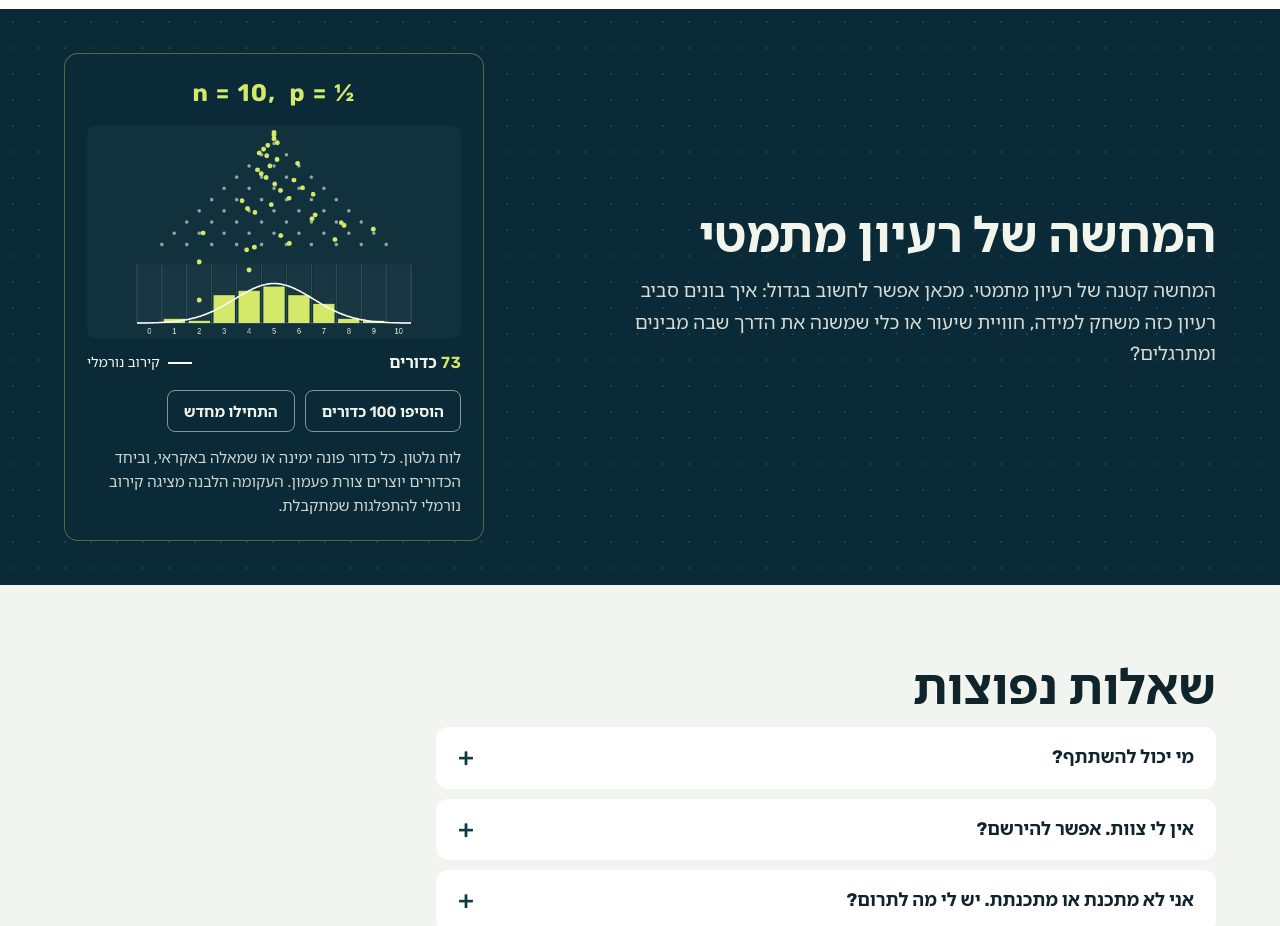
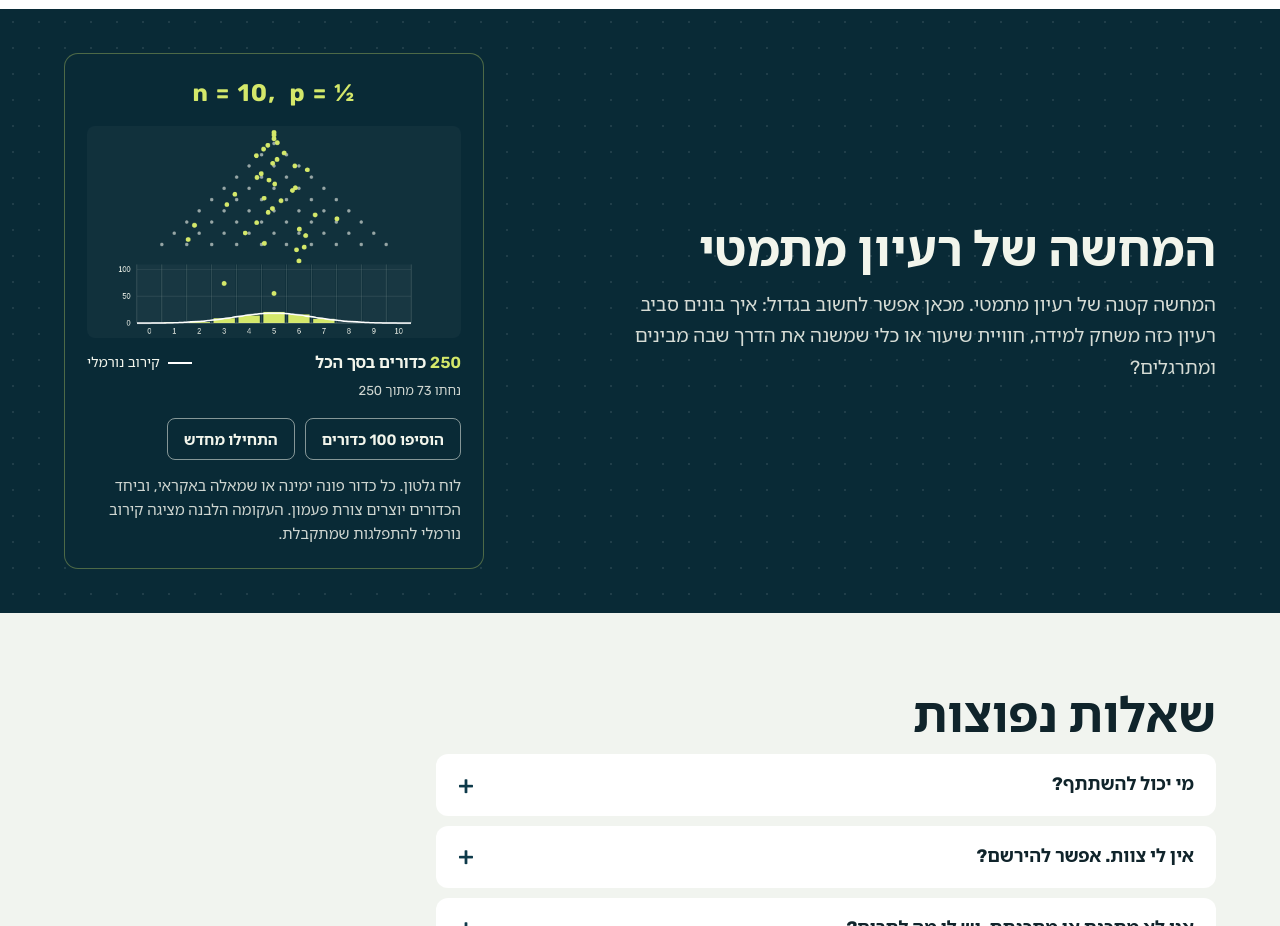
Before and after one commit to kerenmorwak/EDHACK, a plain HTML site: page index.html in a window 1280 px wide. Shown: the part 1940-2866 px from the top of the page. Drawn offline with Linux system fonts and the light colour scheme.

Commit message:
Clarify Galton totals and stabilize histogram scale during each batch

```diff
--- a/index.html
+++ b/index.html
@@ -351,6 +351,7 @@ html[data-motion="reduced"] *,html[data-motion="reduced"] *::before,html[data-mo
 .galton-stats #ballCount{color:var(--accent)}
 .normal-legend{display:inline-flex;align-items:center;gap:8px;font-size:.875rem;font-weight:400}
 .normal-legend i{display:block;width:24px;height:2px;background:#fff}
+.galton-progress{margin-top:6px;font-size:.8125rem;color:#f2f5ecd9}
 </style>
 </head>
 <body>
@@ -469,9 +470,10 @@ html[data-motion="reduced"] *,html[data-motion="reduced"] *::before,html[data-mo
       <div class="eqn" dir="ltr">n = 10, &nbsp;p = ½</div>
       <canvas id="eq" width="600" height="340" role="img" aria-label="לוח גלטון: כדורים נופלים בין יתדות, פונים ימינה או שמאלה באקראי, ונערמים בצורת פעמון" aria-describedby="galtonCaption"></canvas>
       <div class="galton-stats">
-        <span><span id="ballCount" class="nums">0</span> כדורים</span>
+        <span><span id="ballCount" class="nums">250</span> כדורים בסך הכל</span>
         <span class="normal-legend"><i aria-hidden="true"></i>קירוב נורמלי</span>
       </div>
+      <p id="ballProgress" class="galton-progress">נחתו 0 מתוך 250</p>
       <div class="ctl">
         <button type="button" id="addBalls">הוסיפו 100 כדורים</button>
         <button type="button" id="resetGalton">התחילו מחדש</button>
@@ -648,9 +650,11 @@ html[data-motion="reduced"] *,html[data-motion="reduced"] *::before,html[data-mo
   var dpr = Math.min(window.devicePixelRatio || 1, 2);
   cv.width = W*dpr; cv.height = H*dpr; ctx.scale(dpr, dpr);
   var IVORY = "#F2F5EC", ACCENT = "#D4E86A";
-  var bins = Array(ROWS+1).fill(0), active = [], pending = 0, landed = 0;
+  var bins = Array(ROWS+1).fill(0), plannedBins = Array(ROWS+1).fill(0);
+  var active = [], pending = [], landed = 0, total = 0, axisMax = 25;
   var raf = null, lastTime = null, launchClock = 0;
   var counter = document.getElementById("ballCount");
+  var progress = document.getElementById("ballProgress");
   var addBtn = document.getElementById("addBalls"), resetBtn = document.getElementById("resetGalton");
   var root = document.documentElement, btn = document.getElementById("motionBtn");
   var motionQuery = window.matchMedia("(prefers-reduced-motion: reduce)");
@@ -670,19 +674,36 @@ html[data-motion="reduced"] *,html[data-motion="reduced"] *::before,html[data-mo
     return Math.exp(-0.5*Math.pow((x-ROWS/2)/sigma,2))/(sigma*Math.sqrt(2*Math.PI));
   }
   function chartScale(){
-    var peak = Math.max.apply(null,bins.concat([landed*normalDensity(5),1]));
-    return 86/(Math.ceil(peak/25)*25);
+    return 86/axisMax;
+  }
+  function queueBalls(count){
+    for(var i=0;i<count;i++){
+      var ball = makeBall();pending.push(ball);plannedBins[ball.bin]++;
+    }
+    total += count;
+    // Reserve space for the whole requested batch before any ball falls.
+    // A larger batch may widen the labeled axis once, never mid-animation.
+    var peak = Math.max.apply(null,plannedBins.concat([total*normalDensity(5)]));
+    axisMax = Math.max(axisMax,Math.ceil(peak*1.1/25)*25);
+    show();
   }
   function land(ball){ bins[ball.bin]++; landed++; }
   function show(){
-    counter.textContent = landed.toLocaleString("he-IL");
+    counter.textContent = total.toLocaleString("he-IL");
+    progress.textContent = "נחתו "+landed.toLocaleString("he-IL")+" מתוך "+total.toLocaleString("he-IL");
     // This description also exposes the nonvisual result without noisy live announcements.
-    cv.setAttribute("aria-description",landed+" כדורים. מספר הכדורים בתאים, משמאל לימין: "+bins.join(", ")+".");
+    cv.setAttribute("aria-description","נחתו "+landed+" מתוך "+total+" כדורים. מספר הכדורים בתאים, משמאל לימין: "+bins.join(", ")+".");
   }
   function draw(){
     ctx.clearRect(0,0,W,H);
     var scale = chartScale();
     ctx.lineWidth = 1;
+    ctx.font = "12px Arial";ctx.textAlign = "right";
+    for(var tick=0;tick<=2;tick++){
+      var tickValue = axisMax*tick/2, tickY = BASE-tickValue*scale;
+      ctx.fillStyle = IVORY;ctx.fillText(String(tickValue),70,tickY+4);
+      ctx.strokeStyle = "#f2f5ec22";ctx.beginPath();ctx.moveTo(80,tickY);ctx.lineTo(520,tickY);ctx.stroke();
+    }
     for(var i=0;i<=ROWS;i++){
       var x = W/2+(i-ROWS/2)*DX;
       ctx.fillStyle = "#ffffff08";
@@ -722,7 +743,7 @@ html[data-motion="reduced"] *,html[data-motion="reduced"] *::before,html[data-mo
     });
   }
   function startAnimation(){
-    if(!reduced && raf===null && (pending || active.length)){
+    if(!reduced && raf===null && (pending.length || active.length)){
       lastTime = null;raf = requestAnimationFrame(loop);
     }
   }
@@ -730,32 +751,33 @@ html[data-motion="reduced"] *,html[data-motion="reduced"] *::before,html[data-mo
     raf = null;
     var delta = lastTime===null ? 0 : Math.min(time-lastTime,50);
     lastTime = time;launchClock += delta;
-    while(pending>0 && launchClock>=INTERVAL){
-      active.push(makeBall());pending--;launchClock-=INTERVAL;
+    while(pending.length>0 && launchClock>=INTERVAL){
+      active.push(pending.shift());launchClock-=INTERVAL;
     }
-    if(!pending)launchClock=0;
+    if(!pending.length)launchClock=0;
     active = active.filter(function(ball){
       ball.age += delta;
       if(ball.age>=ball.points.length*SEGMENT){land(ball);return false;}
       return true;
     });
     show();draw();
-    if(pending || active.length)raf=requestAnimationFrame(loop);
+    if(pending.length || active.length)raf=requestAnimationFrame(loop);
   }
   function settle(){
     active.forEach(land);active=[];
-    while(pending>0){land(makeBall());pending--;}
+    pending.forEach(land);pending=[];
     launchClock=0;show();draw();
   }
   function reset(){
     if(raf!==null)cancelAnimationFrame(raf);
     raf=null;lastTime=null;launchClock=INTERVAL;
-    bins=Array(ROWS+1).fill(0);active=[];pending=START;landed=0;
+    bins=Array(ROWS+1).fill(0);plannedBins=Array(ROWS+1).fill(0);
+    active=[];pending=[];landed=0;total=0;axisMax=25;queueBalls(START);
     if(reduced)settle();else{show();draw();startAnimation();}
   }
   addBtn.addEventListener("click",function(){
-    pending+=ADD;
-    if(reduced)settle();else startAnimation();
+    queueBalls(ADD);
+    if(reduced)settle();else{draw();startAnimation();}
   });
   resetBtn.addEventListener("click",reset);
   function applyMotion(){
```
